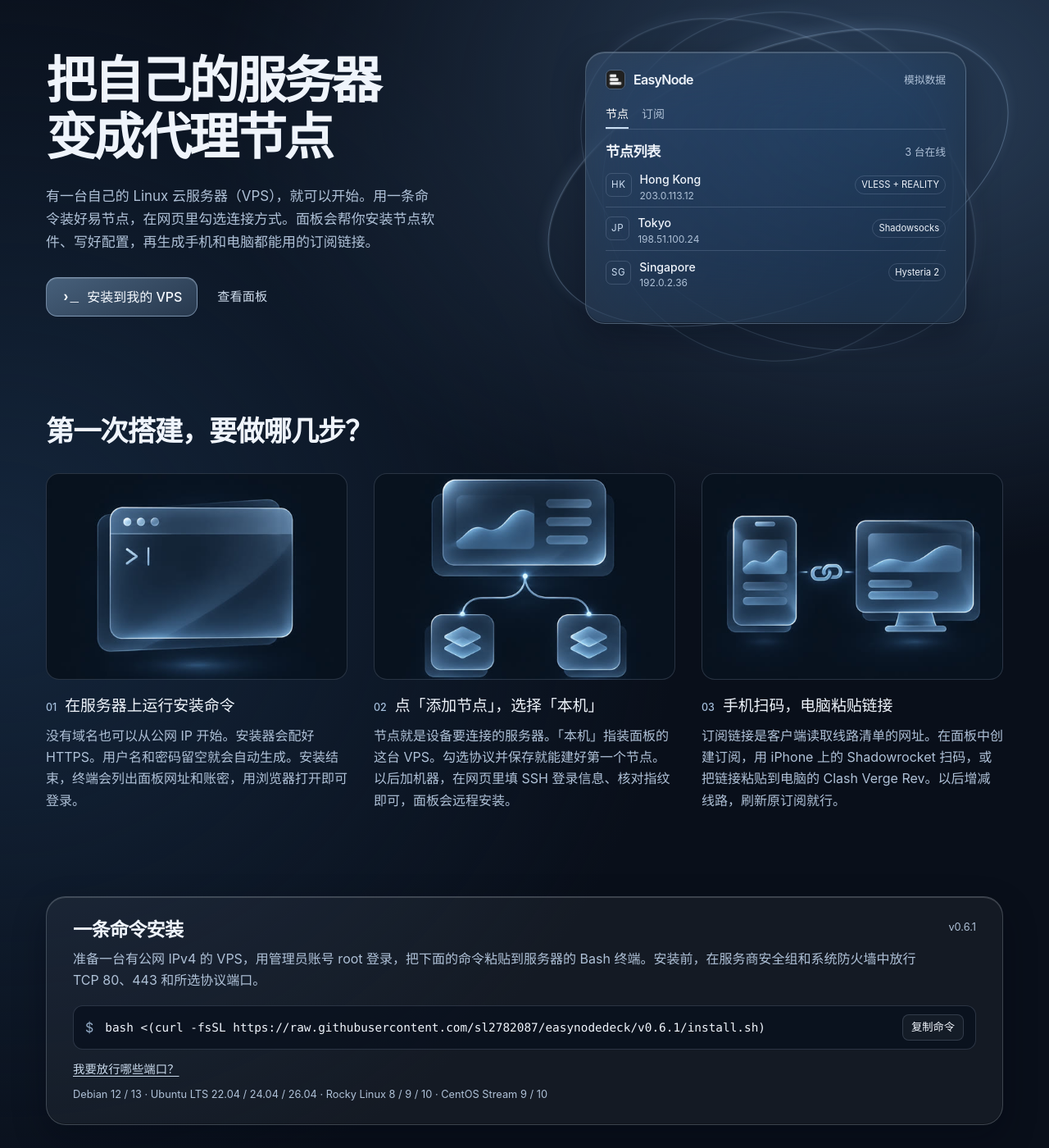
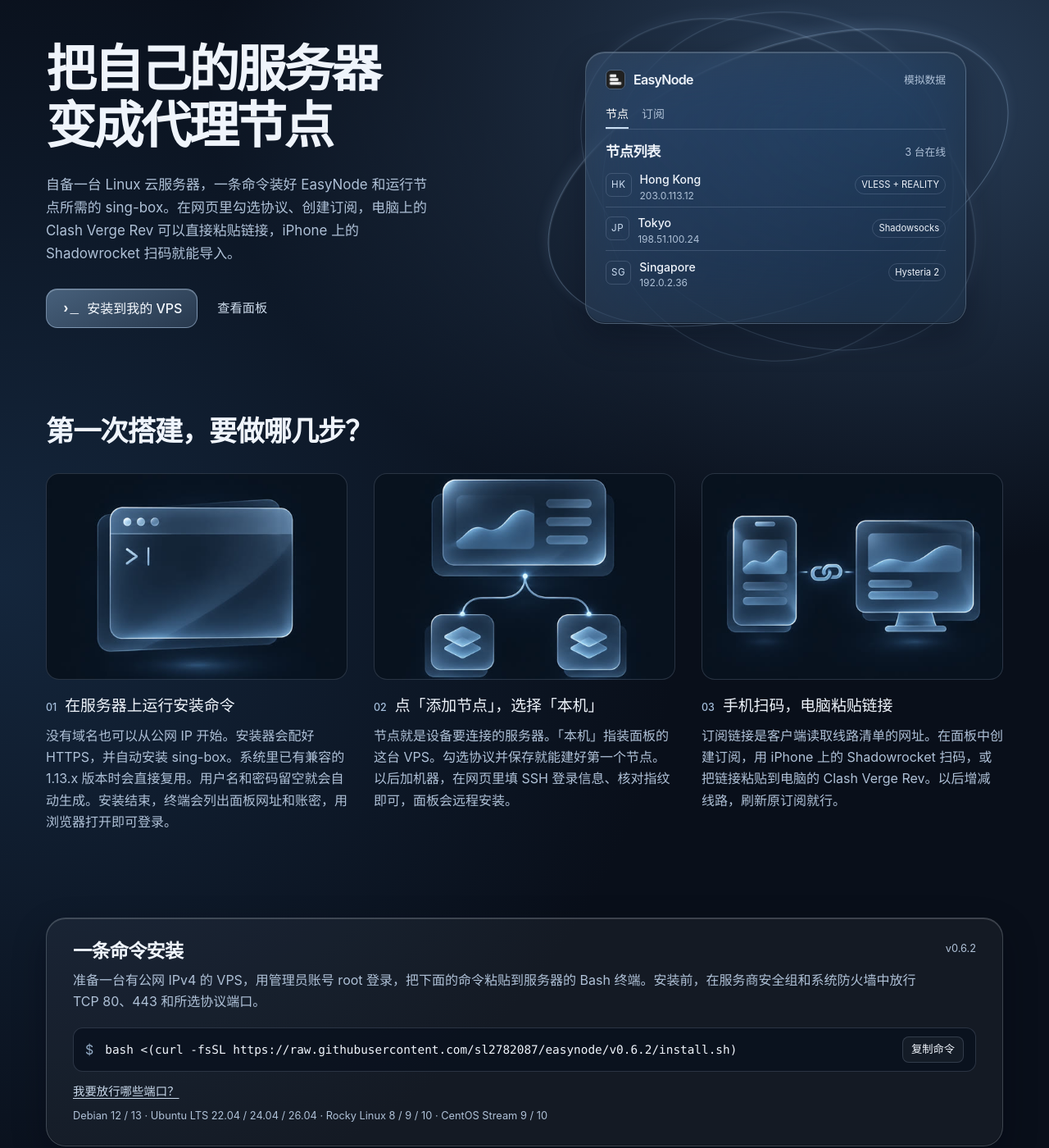
Before and after one commit to sl2782087/easynode, a plain HTML site: page docs/index.html in a window 1280 px wide. Shown: the part 132-1532 px from the top of the page at 82% size. Drawn offline with Linux system fonts and the light colour scheme.

Commit message:
Use the easynode repository for installation and explain ready-to-import subscriptions

```diff
--- a/docs/index.html
+++ b/docs/index.html
@@ -4,7 +4,7 @@
   <meta charset="utf-8">
   <meta name="viewport" content="width=device-width,initial-scale=1">
   <meta name="theme-color" content="#0b1322">
-  <meta name="description" content="用易节点把自己的云服务器变成代理节点。一条命令安装面板，在网页里添加服务器、生成订阅，让手机和电脑共用一份线路列表。">
+  <meta name="description" content="用易节点把自己的云服务器变成代理节点。一条命令装好面板和 sing-box，在网页里生成订阅，手机和电脑直接导入。">
   <title>EasyNode 易节点 · 自托管节点管理面板</title>
   <link rel="icon" href="./assets/logo.png">
   <link rel="stylesheet" href="./site.css">
@@ -13,13 +13,13 @@
 <body>
 <header><div class="wrap bar">
   <a class="brand" href="./"><img src="./assets/logo.png" width="32" height="32" alt="">EasyNode</a>
-  <nav aria-label="Navigation"><a class="doc" href="https://github.com/sl2782087/easynodedeck/blob/main/README.md" data-en="Guide">使用文档</a><a href="https://github.com/sl2782087/easynodedeck">GitHub</a><button id="language" aria-label="Switch to English" hidden>EN</button></nav>
+  <nav aria-label="Navigation"><a class="doc" href="https://github.com/sl2782087/easynode/blob/main/README.md" data-en="Guide">使用文档</a><a href="https://github.com/sl2782087/easynode">GitHub</a><button id="language" aria-label="Switch to English" hidden>EN</button></nav>
 </div></header>
 <main class="wrap">
   <section class="hero">
     <div class="intro">
       <h1><span data-en="Set up a node">把自己的服务器</span><span data-en="on your own VPS.">变成代理节点</span></h1>
-      <p data-en="If you have a Linux cloud server (VPS), one command installs EasyNode, an open-source control panel. Choose a connection type in your browser. The panel installs the software, writes its configuration and creates a private subscription link for your devices.">有一台自己的 Linux 云服务器（VPS），就可以开始。用一条命令装好易节点，在网页里勾选连接方式。面板会帮你安装节点软件、写好配置，再生成手机和电脑都能用的订阅链接。</p>
+      <p data-en="Start with your own Linux VPS. One command installs EasyNode and sing-box, the software that runs your nodes. Pick a protocol in your browser and create a subscription. Paste its link into Clash Verge Rev or scan the QR code in Shadowrocket.">自备一台 Linux 云服务器，一条命令装好 EasyNode 和运行节点所需的 sing-box。在网页里勾选协议、创建订阅，电脑上的 Clash Verge Rev 可以直接粘贴链接，iPhone 上的 Shadowrocket 扫码就能导入。</p>
       <div class="actions"><a class="primary" href="#install"><span class="terminal-icon" aria-hidden="true">›_</span><span data-en="Install on your VPS">安装到我的 VPS</span></a><a class="text-link" href="#preview" data-en="Panel preview">查看面板</a></div>
     </div>
     <div class="scene">
@@ -45,15 +45,15 @@
   <section class="workflow" id="guide">
     <h2 data-en="How setup works">第一次搭建，要做哪几步？</h2>
     <ol>
-      <li><div class="step-art" aria-hidden="true"></div><h3 data-en="Run the installer">在服务器上运行安装命令</h3><p data-en="The installer sets up a secure web address. Use your server’s public IP to start. Press Enter at the account prompts to generate credentials, then use the address and password printed in the terminal to sign in.">没有域名也可以从公网 IP 开始。安装器会配好 HTTPS。用户名和密码留空就会自动生成。安装结束，终端会列出面板网址和账密，用浏览器打开即可登录。</p></li>
+      <li><div class="step-art" aria-hidden="true"></div><h3 data-en="Run the installer">在服务器上运行安装命令</h3><p data-en="The installer sets up HTTPS and reuses sing-box 1.13.x if it is already on your system. Use your server’s public IP to start. Press Enter at the account prompts to generate credentials, then use the address and password printed in the terminal to sign in.">没有域名也可以从公网 IP 开始。安装器会配好 HTTPS，并自动安装 sing-box。系统里已有兼容的 1.13.x 版本时会直接复用。用户名和密码留空就会自动生成。安装结束，终端会列出面板网址和账密，用浏览器打开即可登录。</p></li>
       <li><div class="step-art" aria-hidden="true"></div><h3 data-en="Turn the server into a node">点「添加节点」，选择「本机」</h3><p data-en="A node is the server your devices connect to. Pick the server running the panel and choose a protocol. To add another VPS later, enter its SSH login details and verify its fingerprint. The panel installs and configures the node remotely.">节点就是设备要连接的服务器。「本机」指装面板的这台 VPS。勾选协议并保存就能建好第一个节点。以后加机器，在网页里填 SSH 登录信息、核对指纹即可，面板会远程安装。</p></li>
       <li><div class="step-art" aria-hidden="true"></div><h3 data-en="Import your connections once">手机扫码，电脑粘贴链接</h3><p data-en="A subscription link lets your app fetch your list of connections. Create one in the panel, then scan its QR code in Shadowrocket or paste the link into Clash Verge Rev. After adding a connection, just refresh the same subscription.">订阅链接是客户端读取线路清单的网址。在面板中创建订阅，用 iPhone 上的 Shadowrocket 扫码，或把链接粘贴到电脑的 Clash Verge Rev。以后增减线路，刷新原订阅就行。</p></li>
     </ol>
   </section>
   <section class="install glass" id="install">
-    <div class="install-head"><div><h2 data-en="Install with one command">一条命令安装</h2><p data-en="Sign in to your VPS as root and paste this command into its Bash terminal. You need a public IPv4 address. Allow TCP 80, TCP 443 and the ports for the protocols you select in both the provider’s security group and the server firewall.">准备一台有公网 IPv4 的 VPS，用管理员账号 root 登录，把下面的命令粘贴到服务器的 Bash 终端。安装前，在服务商安全组和系统防火墙中放行 TCP 80、443 和所选协议端口。</p></div><a class="version" href="https://github.com/sl2782087/easynodedeck/releases/tag/v0.6.1">v0.6.1</a></div>
-    <div class="command"><span aria-hidden="true">$</span><code id="command">bash &lt;(curl -fsSL https://raw.githubusercontent.com/sl2782087/easynodedeck/v0.6.1/install.sh)</code><button id="copy" hidden data-en="Copy">复制命令</button></div>
-    <a id="ports" href="https://github.com/sl2782087/easynodedeck/blob/main/README.md#端口清单" data-en="Which ports should I open?">我要放行哪些端口？</a>
+    <div class="install-head"><div><h2 data-en="Install with one command">一条命令安装</h2><p data-en="Sign in to your VPS as root and paste this command into its Bash terminal. You need a public IPv4 address. Allow TCP 80, TCP 443 and the ports for the protocols you select in both the provider’s security group and the server firewall.">准备一台有公网 IPv4 的 VPS，用管理员账号 root 登录，把下面的命令粘贴到服务器的 Bash 终端。安装前，在服务商安全组和系统防火墙中放行 TCP 80、443 和所选协议端口。</p></div><a class="version" href="https://github.com/sl2782087/easynode/releases/tag/v0.6.2">v0.6.2</a></div>
+    <div class="command"><span aria-hidden="true">$</span><code id="command">bash &lt;(curl -fsSL https://raw.githubusercontent.com/sl2782087/easynode/v0.6.2/install.sh)</code><button id="copy" hidden data-en="Copy">复制命令</button></div>
+    <a id="ports" href="https://github.com/sl2782087/easynode/blob/main/README.md#端口清单" data-en="Which ports should I open?">我要放行哪些端口？</a>
     <p class="systems">Debian 12 / 13 · Ubuntu LTS 22.04 / 24.04 / 26.04 · Rocky Linux 8 / 9 / 10 · CentOS Stream 9 / 10</p>
     <div class="sr" role="status" id="feedback"></div>
   </section>
@@ -68,6 +68,6 @@
     <p data-en="Deploy the software only on servers you own or are authorized to manage. You are responsible for operating your deployment and for complying with the laws and regulations that apply where you deploy and use it.">请仅在你拥有或获授权管理的服务器上部署。服务器和线路由你自行运营，部署和使用时请遵守部署地与使用地适用的法律法规。</p>
   </section>
 </main>
-<footer><div class="wrap bar"><span>EasyNode</span><nav aria-label="Project"><a href="#usage" data-en="Usage notice">使用声明</a><a href="https://github.com/sl2782087/easynodedeck/issues" data-en="Feedback">问题反馈</a><a href="https://github.com/sl2782087/easynodedeck/blob/main/LICENSE">MIT License</a></nav></div></footer>
+<footer><div class="wrap bar"><span>EasyNode</span><nav aria-label="Project"><a href="#usage" data-en="Usage notice">使用声明</a><a href="https://github.com/sl2782087/easynode/issues" data-en="Feedback">问题反馈</a><a href="https://github.com/sl2782087/easynode/blob/main/LICENSE">MIT License</a></nav></div></footer>
 </body>
 </html>
--- a/docs/site.js
+++ b/docs/site.js
@@ -17,7 +17,7 @@ function setLanguage() {
   document.title = english ? "EasyNode · Self-hosted node management" : "EasyNode 易节点 · 自托管节点管理面板";
   language.textContent = english ? "中文" : "EN";
   language.setAttribute("aria-label", english ? "切换为中文" : "Switch to English");
-  document.querySelector(".doc").href = "https://github.com/sl2782087/easynodedeck/blob/main/" + (english ? "README.en.md" : "README.md");
+  document.querySelector(".doc").href = "https://github.com/sl2782087/easynode/blob/main/" + (english ? "README.en.md" : "README.md");
   byId("ports").href = document.querySelector(".doc").href + (english ? "#port-reference" : "#端口清单");
   const screenshot = byId("screenshot");
   screenshot.src = "./assets/panel-preview" + (english ? "-en" : "") + ".webp";
```
Also changed, not shown: 4 other files.
